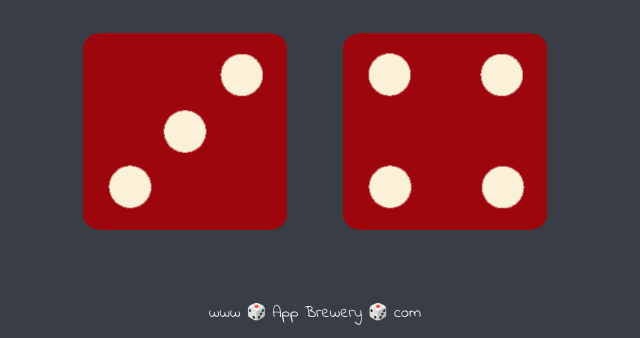
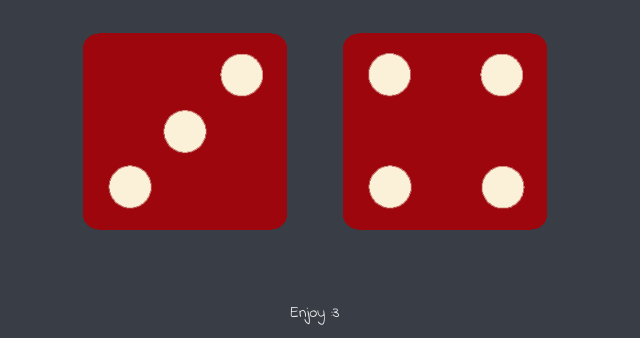
Before and after one commit to alejocabarcas/diceGame, a plain HTML site: page dicee.html in a window 1280 px wide. Shown: the part 462-800 px from the top of the page, without its empty margins (325-965 px from the left). Drawn offline with Linux system fonts and the light colour scheme.

Commit message:
Update dicee.html

```diff
--- a/dicee.html
+++ b/dicee.html
@@ -31,6 +31,6 @@
   </body>
 
   <footer>
-    www 🎲 App Brewery 🎲 com
+    Enjoy :3
   </footer>
 </html>
```
